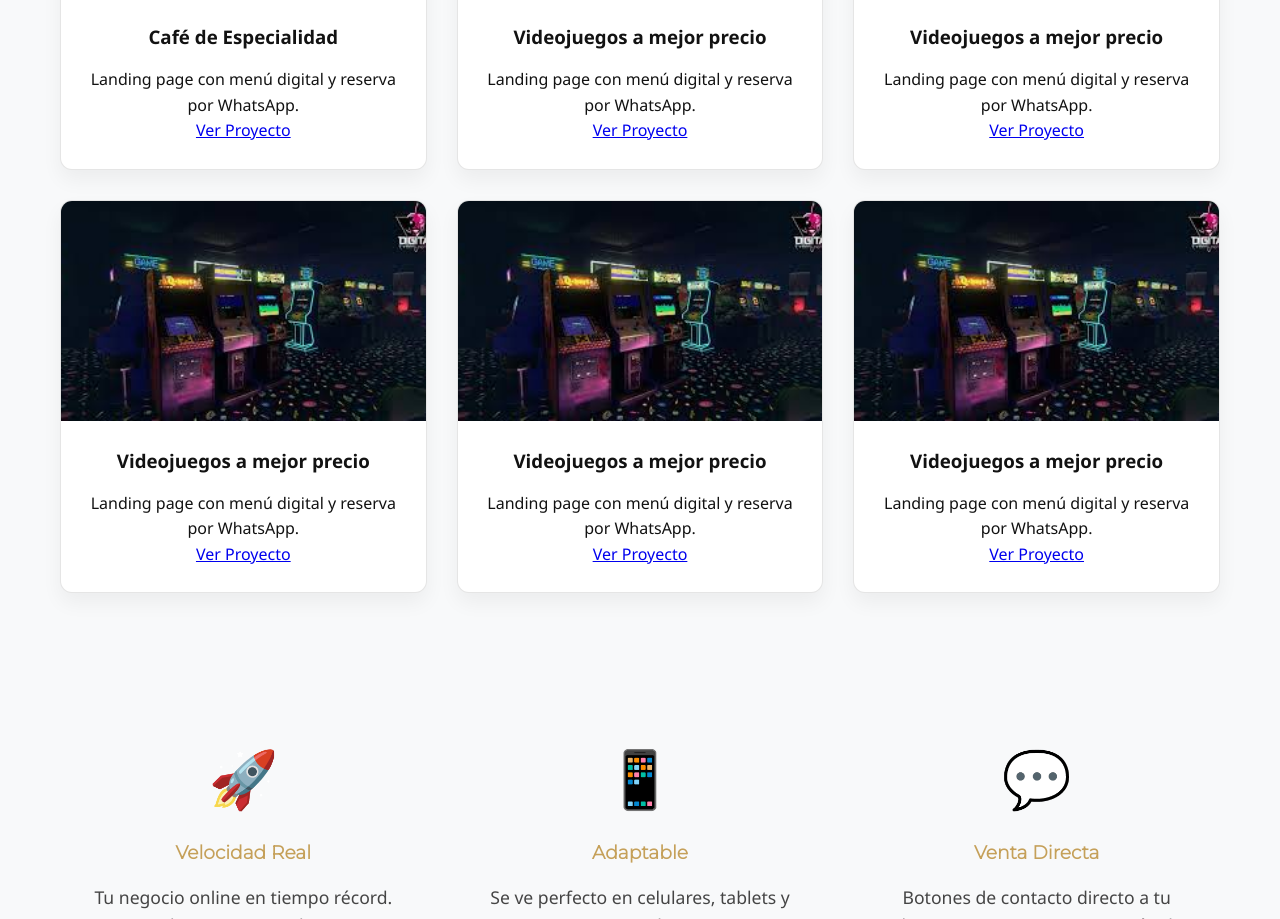
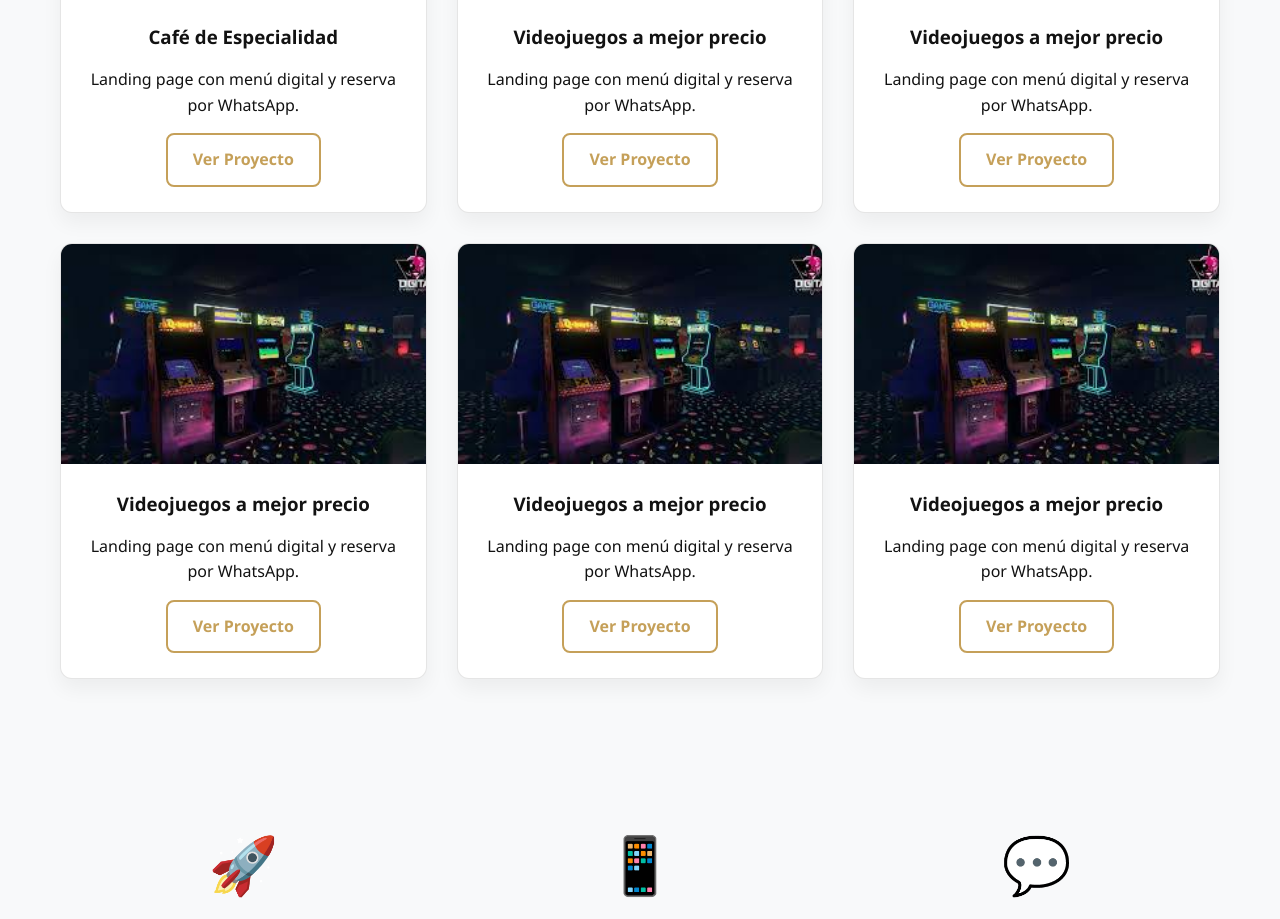
Before and after one commit to PoulainStudio/portafolio1, a plain HTML site: page index.html in a window 1280 px wide. Shown: the part 788-1707 px from the top of the page. Drawn offline with Linux system fonts and the light colour scheme.

Commit message:
boton ver proyecto

```diff
--- a/index.html
+++ b/index.html
@@ -25,7 +25,7 @@
                 <div class="card-info">
                     <h3>Café de Especialidad</h3>
                     <p>Landing page con menú digital y reserva por WhatsApp.</p>
-                    <a href="proyectocafeteria/cafeteria.html" class="btn">Ver Proyecto</a>
+                    <a href="proyectocafeteria/cafeteria.html" class="btn-proyecto">Ver Proyecto</a>
                 </div>
             </article>
 
@@ -34,7 +34,7 @@
                 <div class="card-info">
                     <h3>Videojuegos a mejor precio</h3>
                     <p>Landing page con menú digital y reserva por WhatsApp.</p>
-                    <a href="proyectojuego/juegos.html" class="btn">Ver Proyecto</a>
+                    <a href="proyectojuego/juegos.html" class="btn-proyecto">Ver Proyecto</a>
                 </div>
             </article>
 
@@ -43,7 +43,7 @@
                 <div class="card-info">
                     <h3>Videojuegos a mejor precio</h3>
                     <p>Landing page con menú digital y reserva por WhatsApp.</p>
-                    <a href="proyectocoche/coche.html" class="btn">Ver Proyecto</a>
+                    <a href="proyectocoche/coche.html" class="btn-proyecto">Ver Proyecto</a>
                 </div>
             </article>
               <article class="card fadeInCard">
@@ -51,7 +51,7 @@
                 <div class="card-info">
                     <h3>Videojuegos a mejor precio</h3>
                     <p>Landing page con menú digital y reserva por WhatsApp.</p>
-                    <a href="proyectojuego/juegos.html" class="btn">Ver Proyecto</a>
+                    <a href="proyectojuego/juegos.html" class="btn-proyecto">Ver Proyecto</a>
                 </div>
             </article>
               <article class="card fadeInCard">
@@ -59,7 +59,7 @@
                 <div class="card-info">
                     <h3>Videojuegos a mejor precio</h3>
                     <p>Landing page con menú digital y reserva por WhatsApp.</p>
-                    <a href="proyectojuego/juegos.html" class="btn">Ver Proyecto</a>
+                    <a href="proyectojuego/juegos.html" class="btn-proyecto">Ver Proyecto</a>
                 </div>
             </article>
               <article class="card fadeInCard">
@@ -67,7 +67,7 @@
                 <div class="card-info">
                     <h3>Videojuegos a mejor precio</h3>
                     <p>Landing page con menú digital y reserva por WhatsApp.</p>
-                    <a href="proyectojuego/juegos.html" class="btn">Ver Proyecto</a>
+                    <a href="proyectojuego/juegos.html" class="btn-proyecto">Ver Proyecto</a>
                 </div>
             </article>
         </div>
```
